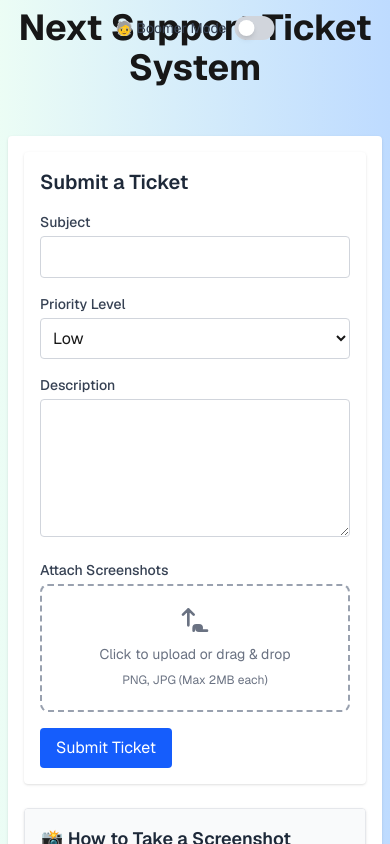
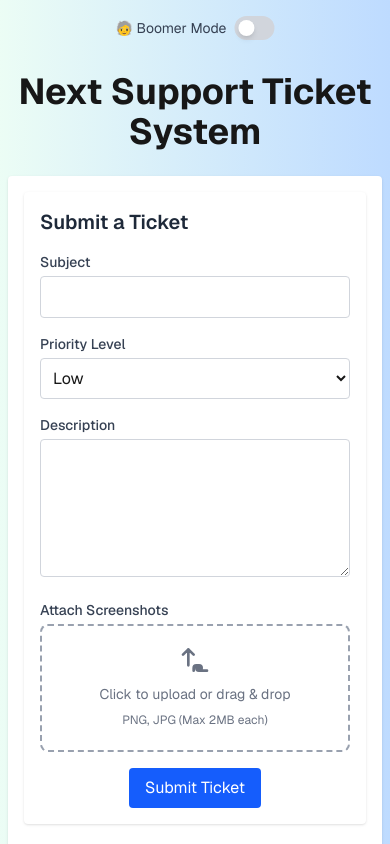
Before and after one commit to adamn1225/personalticketsystem, a Next.js app: page / in a window 390 px wide. Shown: the top 844 px of the page. Built offline with nearby package versions, Linux system fonts and the light colour scheme.

Commit message:
mobile fixes, button>input

```diff
--- a/app/page.tsx
+++ b/app/page.tsx
@@ -4,10 +4,11 @@ import BoomerToggle from "@/components/BoomerToggle"; // Import BoomerToggle
 export default function Home() {
   return (
     <div className="bg-gradient-to-r from-emerald-50 to-blue-200 min-h-screen w-screen p-2 pb-20 sm:p-20 font-[family-name:var(--font-geist-sans)]">
-      <main className="flex flex-col justify-center items-center gap-12 w-full">
-        <div className="absolute top-4 right-1/2 transform translate-x-1/2">
-          <BoomerToggle /> {/* Add the toggle */}
-        </div>
+      <div className="absolute top-4 right-1/2 transform translate-x-1/2">
+        <BoomerToggle /> {/* Add the toggle */}
+      </div>
+      <main className="flex flex-col justify-center items-center gap-6 md:gap-12 w-full mt-16 md:mt-0 ">
+
         <h1 className="text-4xl font-bold text-center">
           Next Support Ticket System
         </h1>
--- a/components/SupportTicketForm.tsx
+++ b/components/SupportTicketForm.tsx
@@ -162,13 +162,14 @@ const SupportTicketForm = () => {
 
                 {error && <p className="text-red-600 text-sm">{error}</p>}
 
-                <button
-                    type="submit"
-                    className="bg-blue-600 text-white px-4 py-2 rounded hover:bg-blue-700"
-                    disabled={false} // Ensure this is not set to true
-                >
-                    Submit Ticket
-                </button>
+                <div className="flex justify-center">
+                    <input
+                        type="button"
+                        value="Submit Ticket"
+                        className="bg-blue-600 text-white px-4 py-2 rounded hover:bg-blue-700 cursor-pointer"
+                        onClick={handleSubmit} // Attach the submit handler here
+                    />
+                </div>
             </form>
             <aside className="h-1/2 max-h-[750px] overflow-y-auto w-full md:w-2/5 bg-gray-50 border border-gray-200 rounded p-4 shadow-sm">
                 <h3 className="text-lg font-semibold text-gray-800 mb-2">📸 How to Take a Screenshot</h3>
```
